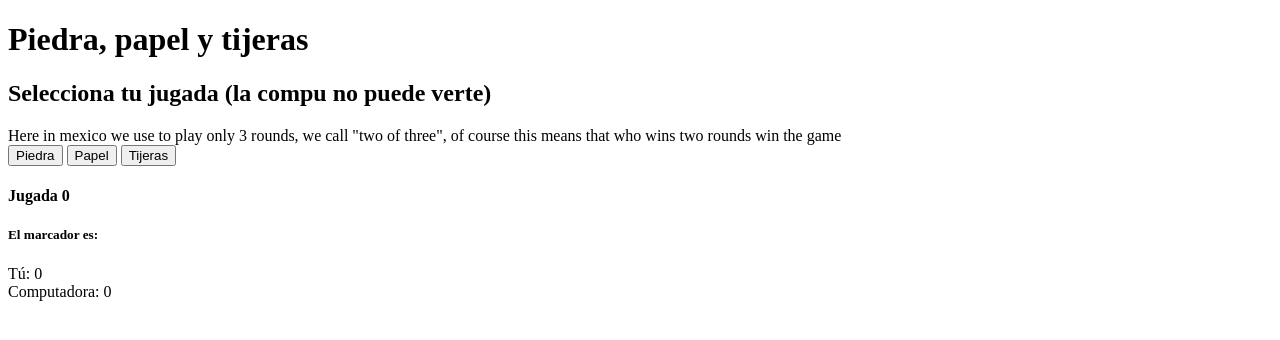
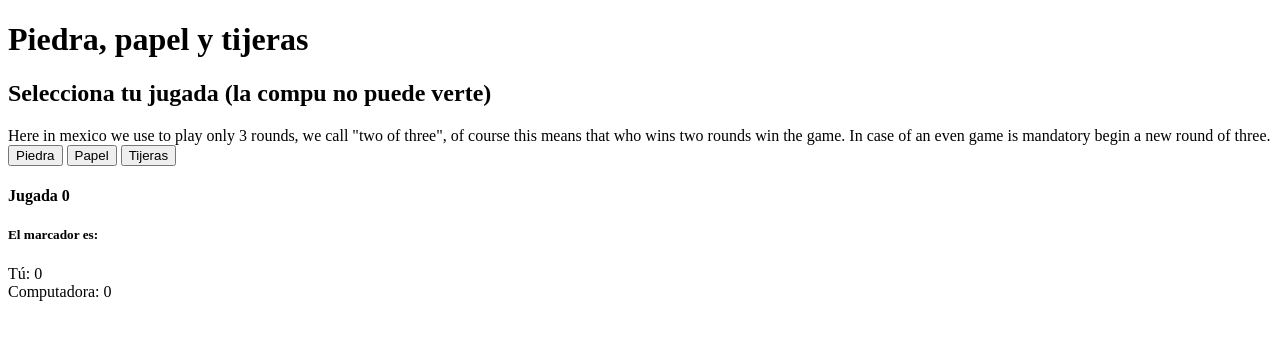
Before and after one commit to tecmoc/rps, a plain HTML site: page index.html in a window 1280 px wide. Drawn offline with Linux system fonts and the light colour scheme.

```diff
--- a/index.html
+++ b/index.html
@@ -10,7 +10,7 @@
 
     <h1>Piedra, papel y tijeras</h1>
     <h2>Selecciona tu jugada (la compu no puede verte)</h2>
-    <div>Here in mexico we use to play only 3 rounds, we call "two of three", of course this means that who wins two rounds win the game</div>
+    <div>Here in mexico we use to play only 3 rounds, we call "two of three", of course this means that who wins two rounds win the game. In case of an even game is mandatory begin a new round of three.</div>
     <button id="piedra">Piedra</button>
     <button id="papel">Papel</button>
     <button id="tijeras">Tijeras</button>
```
